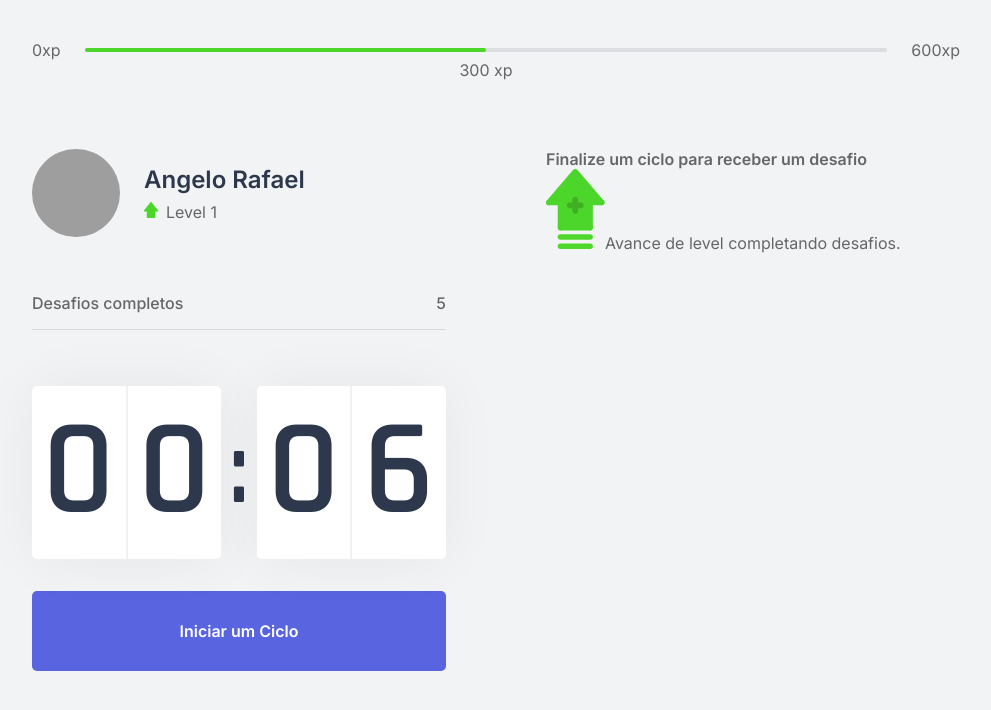
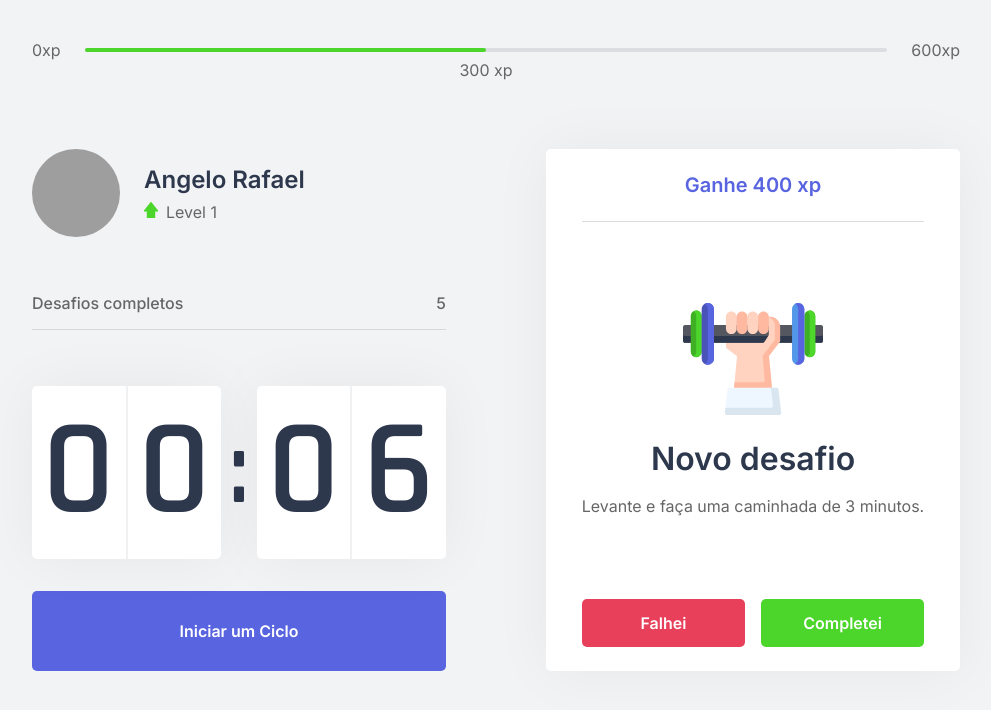
Before and after one commit to angelorpt/nlw-04-react, a Next.js app: page / in a window 1280 px wide. Shown: the top 710 px of the page, without its empty margins (144-1135 px from the left). Built offline with nearby package versions, Linux system fonts and the light colour scheme; grey boxes are pictures that could not be loaded.

Commit message:
add | Estilos do componente ChallengeBox

```diff
--- a/src/components/ChallengeBox.tsx
+++ b/src/components/ChallengeBox.tsx
@@ -1,15 +1,41 @@
 import styles from '../styles/components/ChallengeBox.module.css'
 
 export default function ChallengeBox() {
+
+  const hasActiveChallenge = true;
+
   return (
     <div className={styles.challengeBoxContainer}>
-      <div className={styles.challengeNotActive}>
+
+      { hasActiveChallenge ? (
+        <div className={styles.challengeActive}>
+          <header>Ganhe 400 xp</header>
+          <main>
+            <img src="icons/body.svg" alt="Desafio" />
+            <strong>Novo desafio</strong>
+            <p>Levante e faça uma caminhada de 3 minutos.</p>
+          </main>
+          <footer>
+            <button type="button"
+                    className={styles.challengeFailedButton}>
+              Falhei
+            </button>
+            <button type="button"
+                    className={styles.challengeSucceededButton}>
+              Completei
+            </button>
+          </footer>
+        </div>
+      ) : (
+        <div className = {styles.challengeNotActive}>
           <strong>Finalize um ciclo para receber um desafio</strong>
           <p>
             <img src="icons/level-up.svg" alt="Level up" />
               Avance de level completando desafios.
             </p>
         </div>
+      ) }
+
     </div>
   )
 }
--- a/src/styles/components/ChallengeBox.module.css
+++ b/src/styles/components/ChallengeBox.module.css
@@ -1,4 +1,116 @@
-/*
+
+/* CHALLENGE CONTAINER */
+
 .challengeBoxContainer {
+  height: 100%;
 
-} */
+  background: var(--white);
+  border-radius: 5px;
+  box-shadow: 0 0 60px rgba(0, 0, 0, 0.05);
+  padding: 1.5rem 2rem;
+
+  display: flex;
+  flex-direction: column;
+  align-items: center;
+  justify-content: center;
+
+  text-align: center;
+}
+
+/* CHALLENGE NOT ACTIVE */
+
+.challengeNotActive {
+  display: flex;
+  flex-direction: column;
+  align-items: center;
+}
+
+.challengeNotActive strong {
+  font-size: 1.5rem;
+  font-weight: 500;
+  line-height: 1.4;
+}
+
+.challengeNotActive p {
+  display: flex;
+  flex-direction: column;
+  align-items: center;
+  line-height: 1.4;
+  max-width: 70%;
+  margin-top: 3rem;
+}
+
+.challengeNotActive p img {
+  margin-bottom: 1rem;
+}
+
+
+/* CHALLENGE ACTIVE */
+
+.challengeActive {
+  height: 100%;
+
+  display: flex;
+  flex-direction: column;
+}
+
+.challengeActive header {
+  color: var(--blue);
+  font-weight: 600;
+  font-size: 1.25rem;
+  padding: 0 2rem 1.5rem;
+  border-bottom: 1px solid var(--gray-line);
+}
+
+.challengeActive main {
+  flex: 1;
+  display: flex;
+  flex-direction: column;
+  align-items: center;
+  justify-content: center;
+}
+
+.challengeActive main strong {
+  font-size: 2rem;
+  font-weight: 600;
+  color: var(--title);
+  margin: 1.5rem 0 1rem;
+}
+
+.challengeActive main p {
+  line-height: 1.5;
+}
+
+.challengeActive footer {
+  display: grid;
+  grid-template-columns: 1fr 1fr;
+  gap: 1rem;
+}
+
+.challengeActive footer button {
+  height: 3rem;
+
+  display: flex;
+  align-items: center;
+  justify-content: center;
+
+  border: 0;
+  border-radius: 5px;
+
+  color: var(--white);
+
+  font-size: 1rem;
+  font-weight: 600;
+}
+
+.challengeActive footer button.challengeFailedButton {
+  background: var(--red);
+}
+
+.challengeActive footer button.challengeSucceededButton {
+  background: var(--green);
+}
+
+.challengeActive footer button:hover {
+  filter: brightness(0.9);
+}
```
Also changed, not shown: src/pages/index.tsx (+4 -4 lines). Lines whose indentation alone changed are shown as unchanged.
